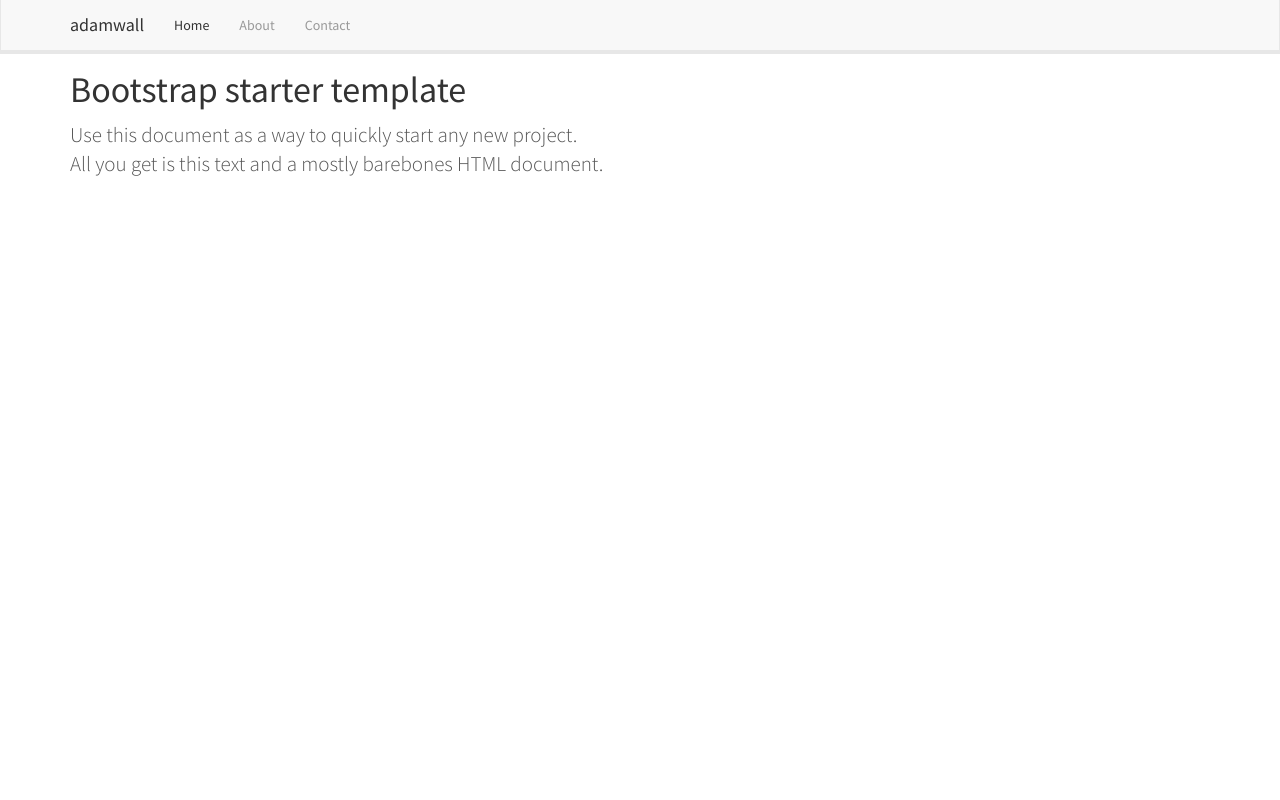
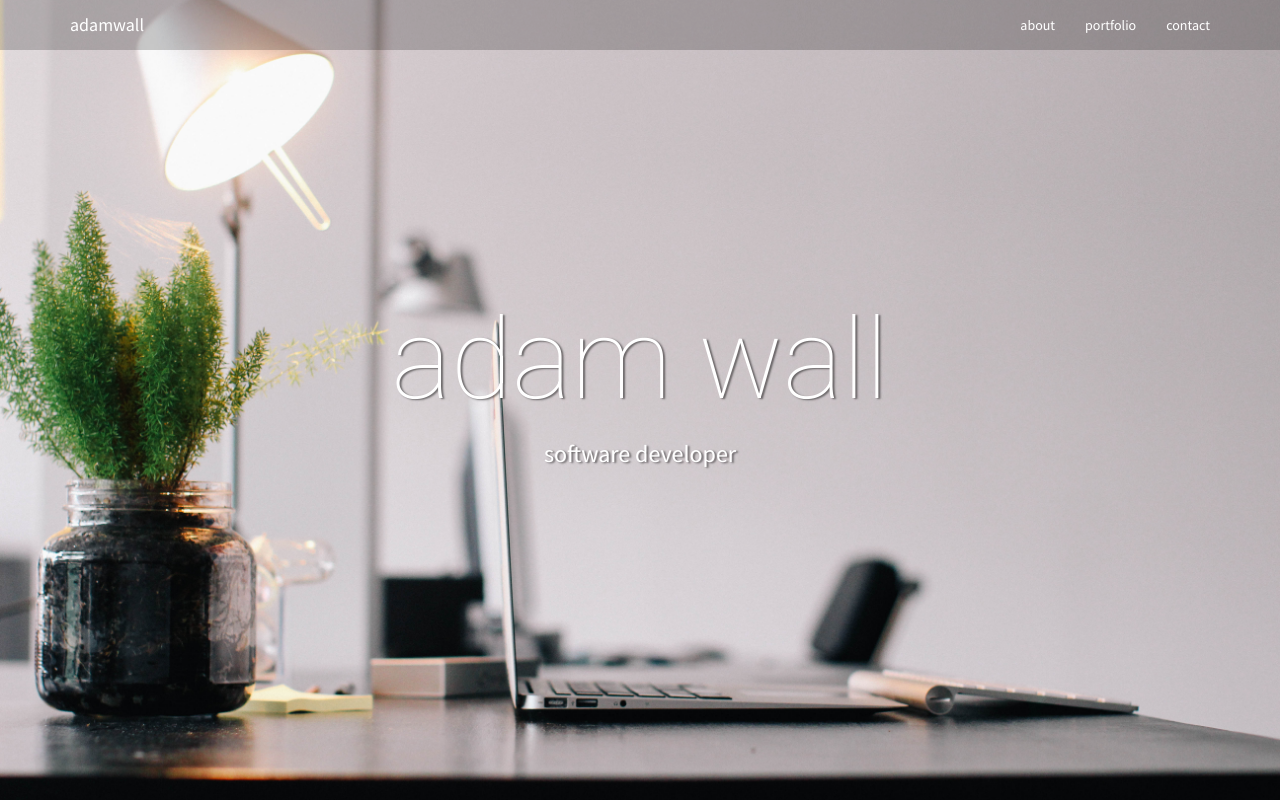
Before and after one commit to adamwall/adamwall.github.io, a plain HTML site: page index.html in a window 1280 px wide. Drawn offline with nearby package versions, Linux system fonts and the light colour scheme.

Commit message:
home page

```diff
--- a/css/styles.css
+++ b/css/styles.css
@@ -1,3 +1,77 @@
 body {
   padding-top: 50px;
 }
+
+body.frontpage {
+    background-color: gray;
+    background: url(/images/DeathtoStock_Wired7.jpg) no-repeat center center fixed;
+    -webkit-background-size: cover;
+    -moz-background-size: cover;
+    -o-background-size: cover;
+    background-size: cover;
+}
+
+body,html.frontpage{
+  height:100%;
+  width: 100%;
+}
+
+div.frontpage {
+  color:white;
+  height: 65%;
+  display: flex;
+  justify-content: center;
+  align-items: center;
+}
+
+
+p{
+  font-size: large;
+}
+
+.img-me{
+  max-width: 200px;
+}
+
+.navbar.transparent{
+  background-color: rgba(0,0,0,0.2);
+  border-radius: 0;
+  border: none;
+}
+
+.navbar-brand-white {
+  color: white !important;
+}
+
+.nav.navbar-nav.navbar-right.frontpage li a {
+    color: white;
+}
+
+.white {
+  color: white;
+}
+
+.frontpage-message {
+  position: relative;
+  padding-top: 20%;
+  padding-bottom: 20%;
+  text-align: center;
+}
+
+.frontpage-message > h1 {
+  font-family: 'Roboto', sans-serif;
+  font-size:8em;
+  color:white;
+  text-shadow: 2px 1px 2px rgba(0, 0, 0, 0.5);
+}
+
+.frontpage-message > h3 {
+  color:white;
+  text-shadow: 2px 1px 2px rgba(0, 0, 0, 0.5);
+}
+
+.modal-header img {
+  max-width: 100%;
+  display: block;
+  margin: auto;
+}
--- a/index.html
+++ b/index.html
@@ -1,60 +1,57 @@
 <!DOCTYPE html>
-<html lang="en">
+<html lang="en" class="frontpage">
   <head>
     <meta charset="utf-8">
     <meta http-equiv="X-UA-Compatible" content="IE=edge">
     <meta name="viewport" content="width=device-width, initial-scale=1">
     <!-- The above 3 meta tags *must* come first in the head; any other head content must come *after* these tags -->
-    <title>Bootstrap 101 Template</title>
+    <title>adamwall</title>
 
     <!-- Bootstrap -->
-    <link href="css/bootstrap.min.css" rel="stylesheet">
+    <link href="/css/bootstrap.min.css" rel="stylesheet">
 
     <!--custom CSS -->
-    <link href="css/styles.css" rel="stylesheet">
+    <link href="/css/styles.css" rel="stylesheet">
 
-    <!-- HTML5 shim and Respond.js for IE8 support of HTML5 elements and media queries -->
-    <!-- WARNING: Respond.js doesn't work if you view the page via file:// -->
-    <!--[if lt IE 9]>
-      <script src="https://oss.maxcdn.com/html5shiv/3.7.3/html5shiv.min.js"></script>
-      <script src="https://oss.maxcdn.com/respond/1.4.2/respond.min.js"></script>
-    <![endif]-->
+    <!--other CSS -->
+    <link href="https://fonts.googleapis.com/css?family=Roboto:100" rel="stylesheet">
+    <link href="css/animate.min.css" rel="stylesheet">
   </head>
-  <body>
-    <nav class="navbar navbar-default navbar-fixed-top">
+
+  <body class="frontpage">
+    <nav class="navbar navbar-default navbar-fixed-top transparent">
       <div class="container">
         <div class="navbar-header">
-          <button type="button" class="navbar-toggle collapsed" data-toggle="collapse" data-target="#navbar" aria-expanded="false" aria-controls="navbar">
+          <button type="button" class="navbar-toggle collapsed navbar-inverse" data-toggle="collapse" data-target="#navbar" aria-expanded="false" aria-controls="navbar">
             <span class="sr-only">Toggle navigation</span>
             <span class="icon-bar"></span>
             <span class="icon-bar"></span>
             <span class="icon-bar"></span>
           </button>
-          <a class="navbar-brand">adamwall</a>
+          <a class="navbar-brand navbar-brand-white" href="/">adamwall</a>
         </div>
         <div id="navbar" class="collapse navbar-collapse">
-          <ul class="nav navbar-nav">
-            <li class="active"><a href="/">Home</a></li>
-            <li><a href="/about/">About</a></li>
-            <li><a href="/contact/">Contact</a></li>
+          <ul class="nav navbar-nav navbar-right frontpage">
+            <li><a href="/about/">about</a></li>
+            <li><a href="/portfolio/">portfolio</a></li>
+            <li><a href="/contact/">contact</a></li>
           </ul>
         </div><!--/.nav-collapse -->
       </div>
     </nav>
-
     <div class="container">
-
-      <div class="starter-template">
-        <h1>Bootstrap starter template</h1>
-        <p class="lead">Use this document as a way to quickly start any new project.<br> All you get is this text and a mostly barebones HTML document.</p>
-      </div>
-
-    </div><!-- /.container -->
-
-
-    <!-- jQuery (necessary for Bootstrap's JavaScript plugins) -->
-    <script src="https://ajax.googleapis.com/ajax/libs/jquery/1.12.4/jquery.min.js"></script>
-    <!-- Include all compiled plugins (below), or include individual files as needed -->
-    <script src="js/bootstrap.min.js"></script>
+          <div class="row">
+              <div class="col-lg-12">
+                  <div class="frontpage-message">
+                      <h1 class="animated fadeIn">adam wall</h1>
+                      <h3 class="animated fadeIn">software developer</h3>
+                  </div>
+              </div>
+          </div>
+    </div>
+  <!-- jQuery (necessary for Bootstrap's JavaScript plugins) -->
+  <script src="https://ajax.googleapis.com/ajax/libs/jquery/1.12.4/jquery.min.js"></script>
+  <!-- Include all compiled plugins (below), or include individual files as needed -->
+  <script src="/js/bootstrap.min.js"></script>
   </body>
 </html>
```
Also changed, not shown: images/DeathtoStock_Wired7.jpg (added).
